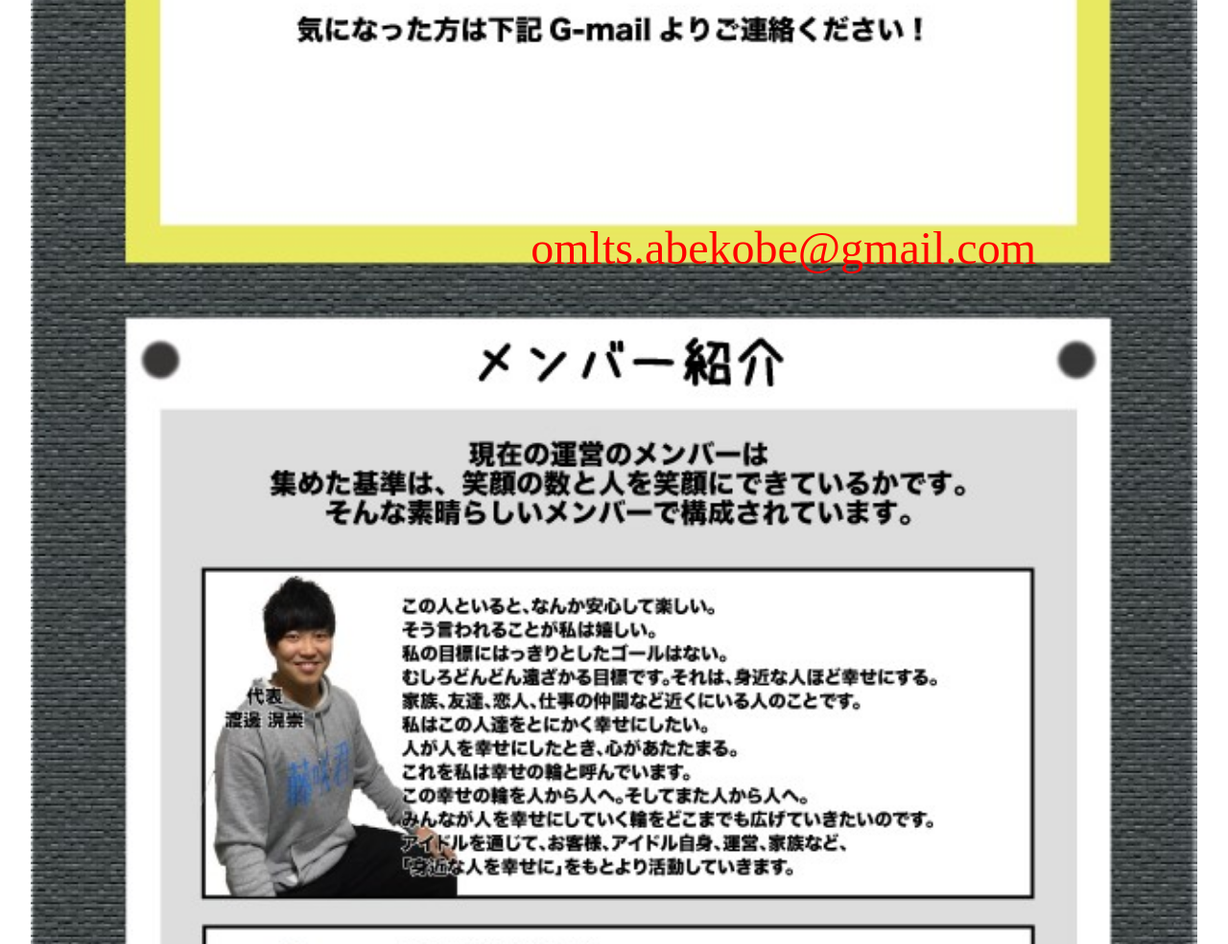
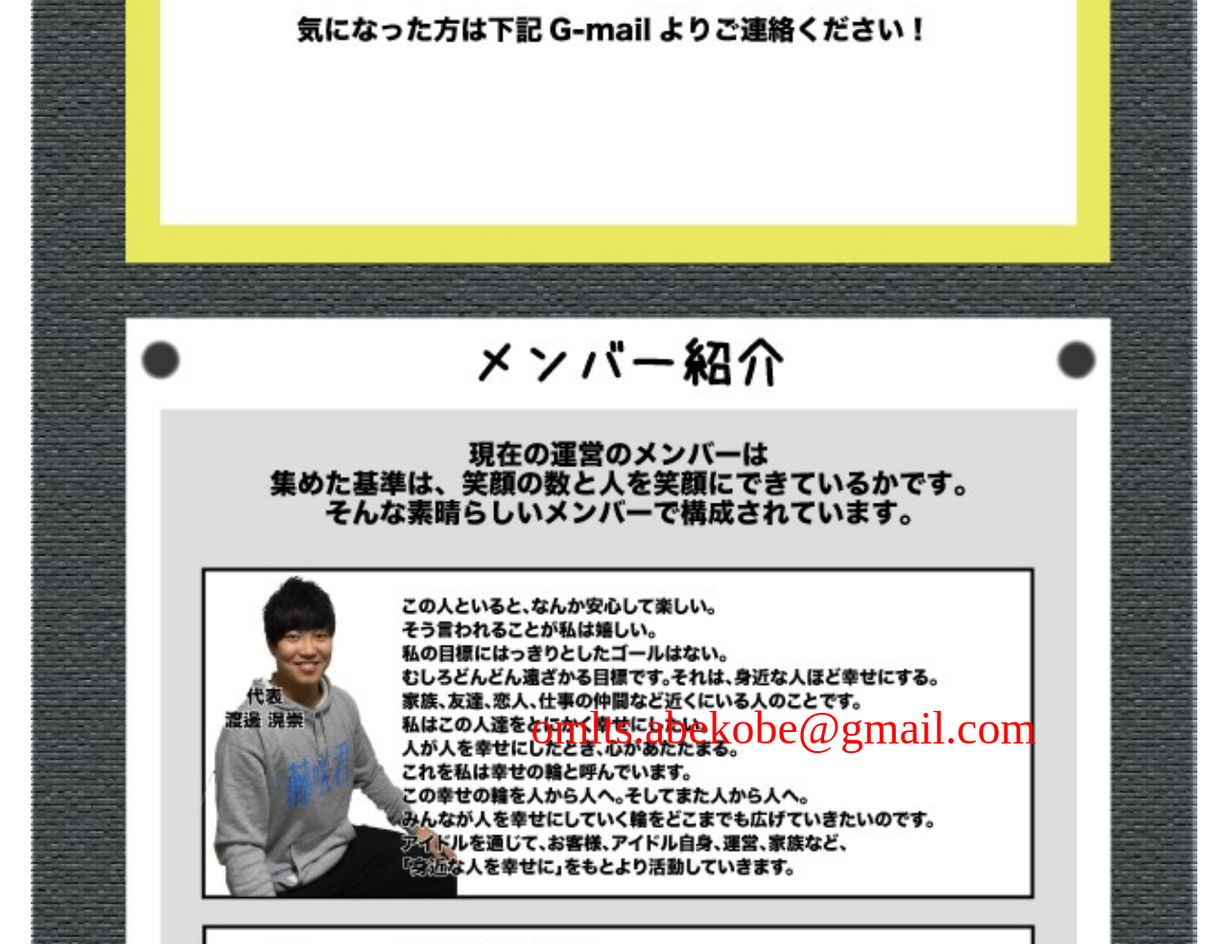
Before and after one commit to yuhinnn/Abekobe_front, a PHP site: page / in a window 1280 px wide. Shown: the part 3898-4882 px from the top of the page at 96% size. Run offline with PHP 8.4, Linux system fonts and the light colour scheme.

Commit message:
fix gmail

```diff
--- a/index.php
+++ b/index.php
@@ -12,7 +12,7 @@ body{
 .absolute {
     position: absolute;
     right: 200px;
-    bottom: 2000px;
+    bottom: 1500px;
 }
 .gmail{
  color:red;
```
